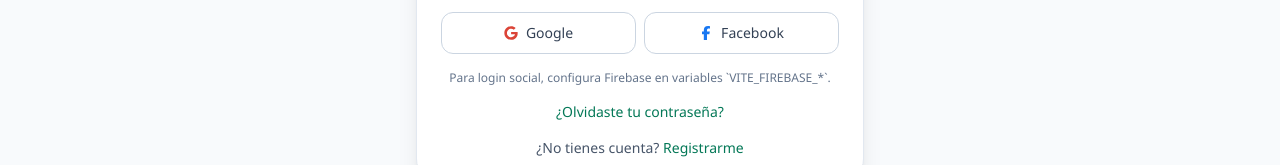
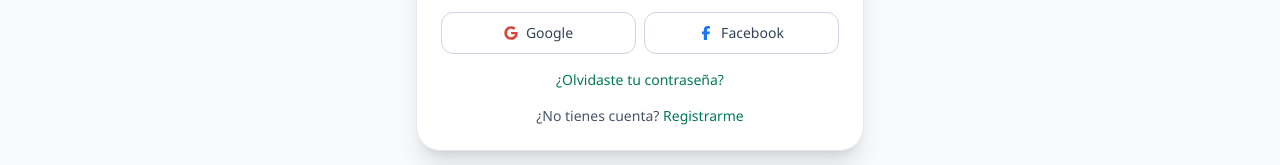
Before and after one commit to salemmanuel12-sys/bora_ecommerce, a React (Vite) app in the folder frontend/: page /user in a window 1280 px wide. Shown: the part 564-729 px from the top of the page. Built offline with nearby package versions, Linux system fonts and the light colour scheme; no server answers.

Commit message:
texto login

```diff
--- a/frontend/src/pages/usuarios/UsuarioLogin.jsx
+++ b/frontend/src/pages/usuarios/UsuarioLogin.jsx
@@ -193,9 +193,7 @@ function UsuarioLogin() {
             </button>
           </div>
 
-          <p className="text-center text-xs text-slate-500">
-            Para login social, configura Firebase en variables `VITE_FIREBASE_*`.
-          </p>
+
 
           <div className="text-center text-sm">
             <Link to="/usuarios/forgot-password" className="text-emerald-700 hover:underline">
```
